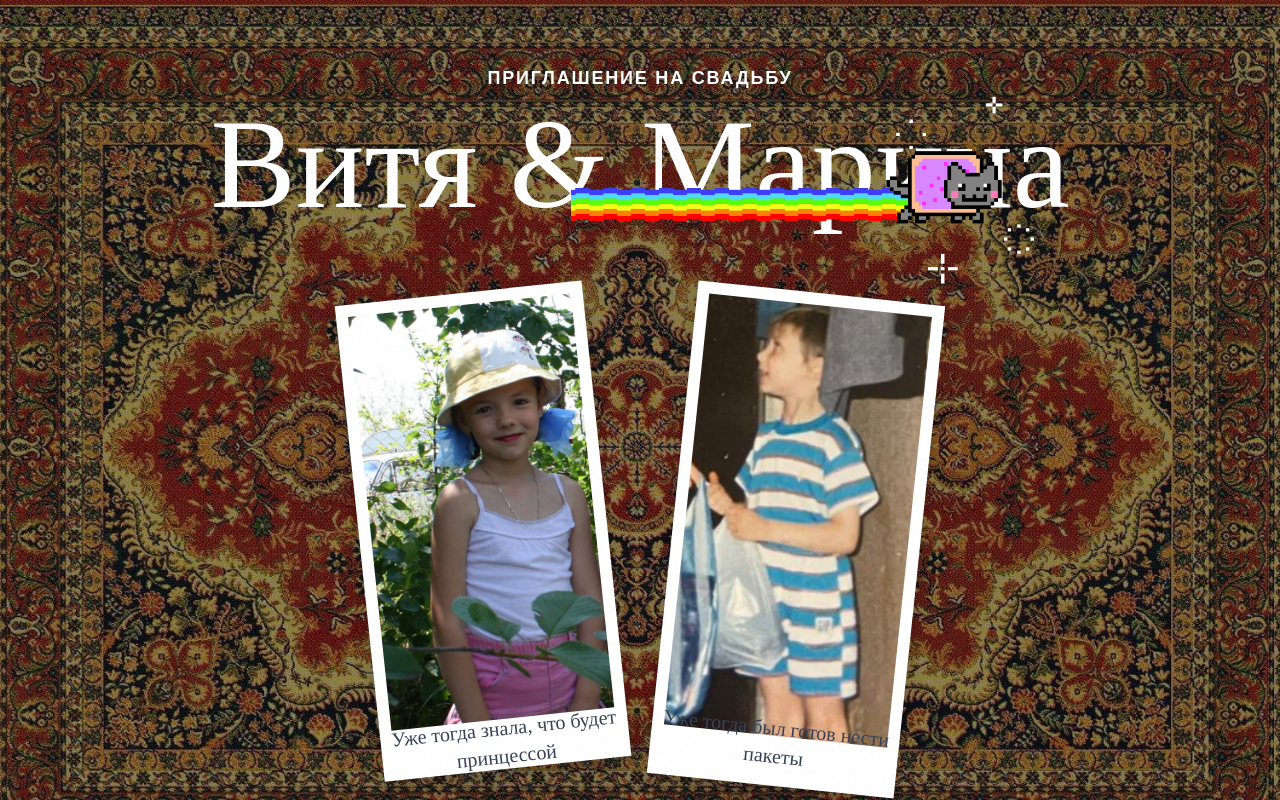
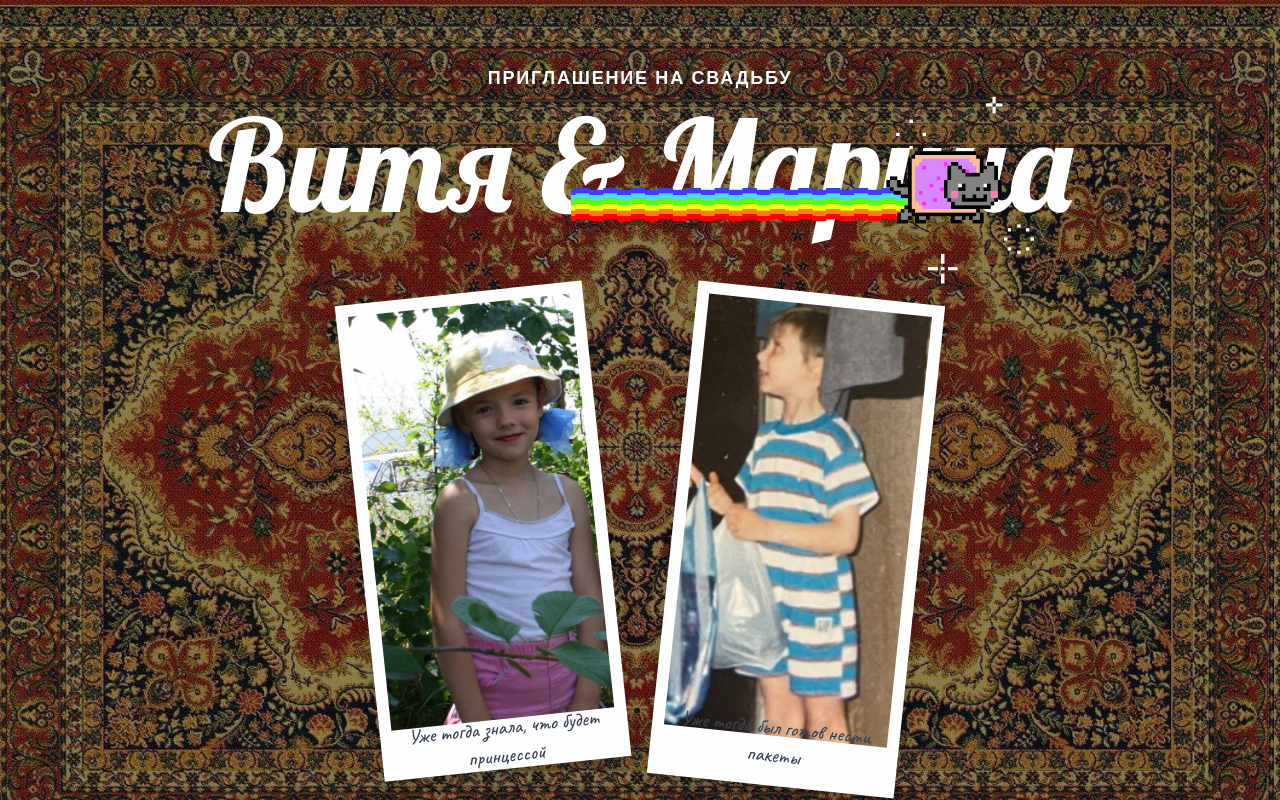
Before and after one commit to blinmarin/wedding-vitya-marina, a Next.js app: page / in a window 1280 px wide. Shown: the top 800 px of the page. Built offline with nearby package versions, Linux system fonts and the light colour scheme.

Commit message:
fix css import

```diff
--- a/src/app/globals.css
+++ b/src/app/globals.css
@@ -1,5 +1,4 @@
 @import "tailwindcss";
-@import url('https://fonts.googleapis.com/css2?family=Lobster&family=Nunito:wght@400;600;700;800&family=Press+Start+2P&family=Caveat:wght@500;700&display=swap');
 
 @theme {
   /* Colors */
--- a/src/app/layout.tsx
+++ b/src/app/layout.tsx
@@ -18,6 +18,14 @@
 }) {
   return (
     <html lang="ru">
+      <head>
+        <link rel="preconnect" href="https://fonts.googleapis.com" />
+        <link rel="preconnect" href="https://fonts.gstatic.com" crossOrigin="anonymous" />
+        <link
+          href="https://fonts.googleapis.com/css2?family=Lobster&family=Nunito:wght@400;600;700;800&family=Press+Start+2P&family=Caveat:wght@500;700&display=swap"
+          rel="stylesheet"
+        />
+      </head>
       <body>
         <div className="noise-overlay" />
         {children}
```
